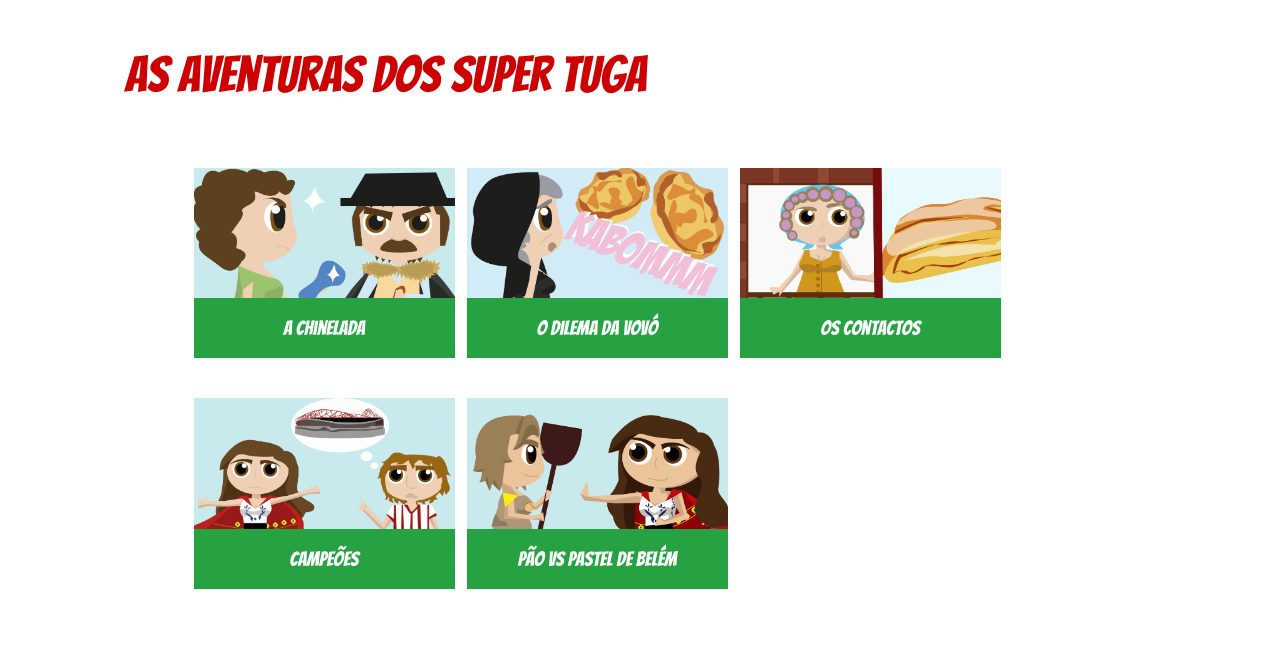
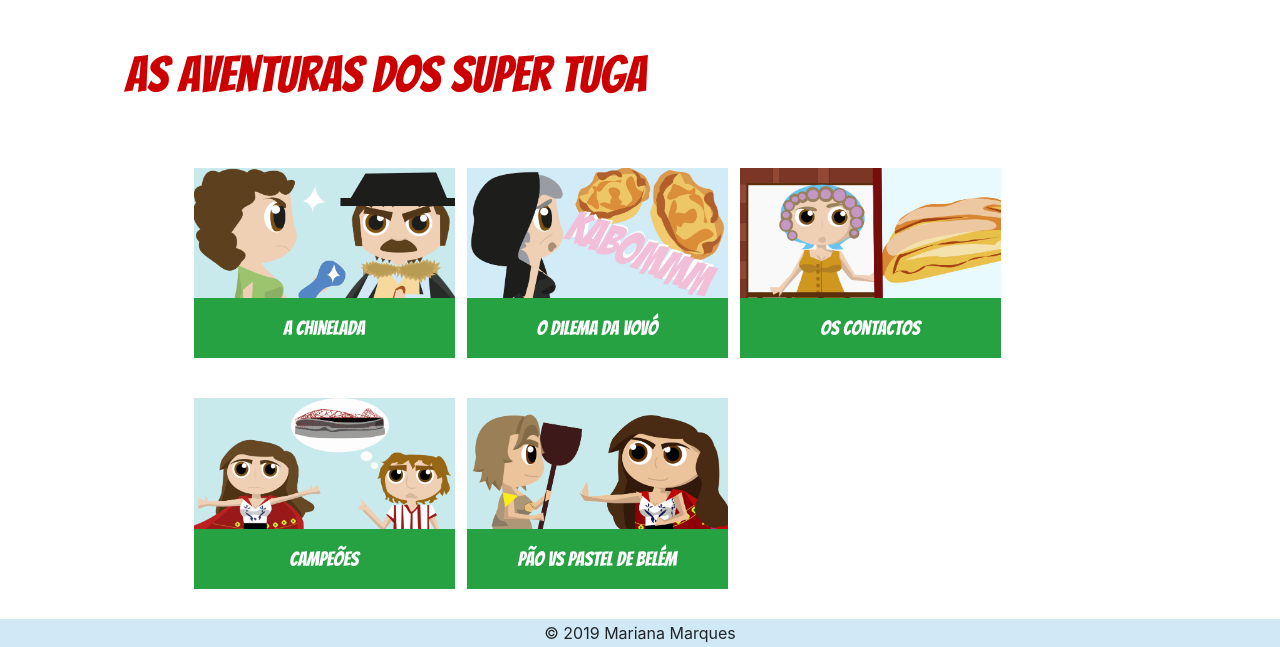
Before and after one commit to marianadoesart/supertuga, a plain HTML site: page comics.html in a window 1280 px wide. Shown: the part 1373-2020 px from the top of the page. Before the commit the page ends 1992 px from the top, so only its background shows below. Drawn offline with nearby package versions, Linux system fonts and the light colour scheme; files that its build step writes are made by us from their sources; files whose address does not match are found by name; a web font is replaced by a local one.

Commit message:
Update comics.html

```diff
--- a/comics.html
+++ b/comics.html
@@ -202,4 +202,14 @@ function closeNav() {
   interval: 2500
 });
     </script>
-</body></html>
+</body>
+<footer style="background-color:#d1e9f6;text-align:center;padding:2px;">
+
+    &copy;
+    <span id="copyright" style="text-align:center;background-color:#d1e9f6;">
+        <script>document.getElementById('copyright').appendChild(document.createTextNode(new Date().getFullYear()))</script>
+    </span>
+                        Mariana Marques
+                        </footer>
+
+</html>
```
